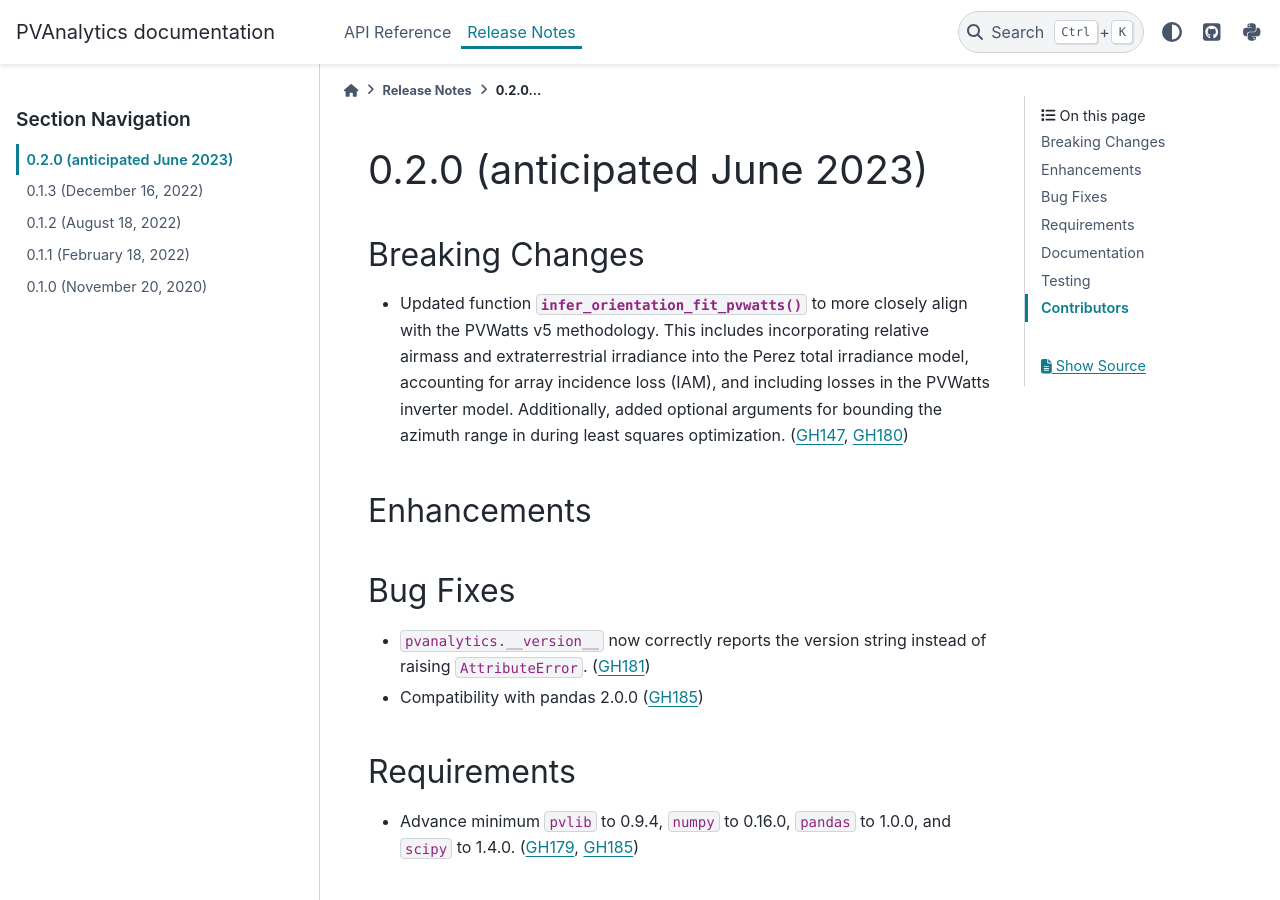
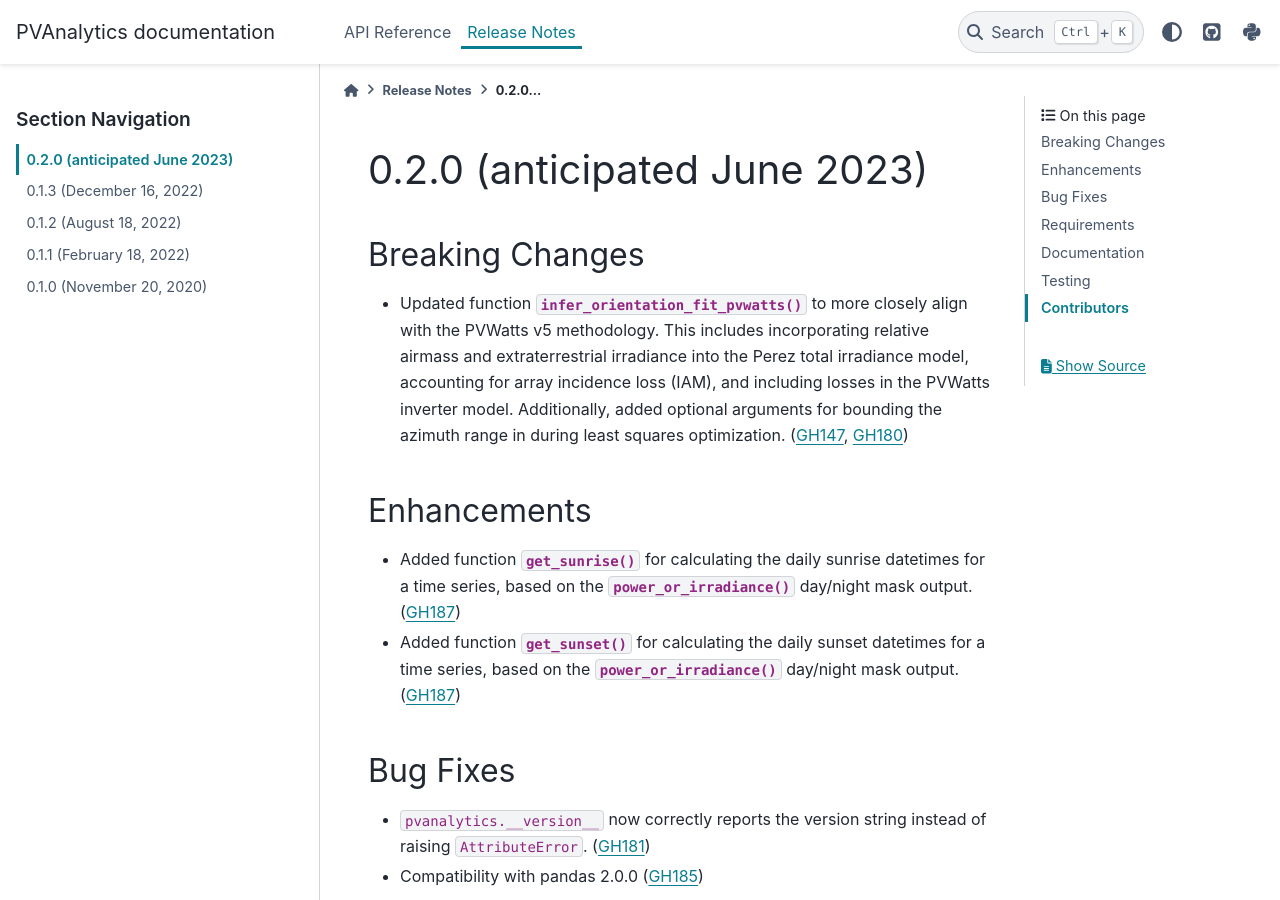
Before and after one commit to pvlib/pvanalytics, a Sphinx documentation site: the page built from docs/whatsnew/0.2.0.rst, in a window 1280 px wide and 900 px high. Built offline with Sphinx 7.4.7 and the PyData theme 0.15.4, drawn with Linux system fonts in a browser that asks for light colours; pages that are not in the unit, such as notebooks, are missing from menus.

Commit message:
update the whatsnew

```diff
--- a/docs/api.rst
+++ b/docs/api.rst
@@ -248,12 +248,16 @@
 Daytime
 -------
 
-Functions that return a Boolean mask indicating day and night.
+Functions that relate to determining day/night periods in a time
+series, and getting sunrise and sunset times based on the day-night mask
+outputs.
 
 .. autosummary::
    :toctree: generated/
 
    features.daytime.power_or_irradiance
+   features.daytime.get_sunrise
+   features.daytime.get_sunset
 
 Shading
 -------
--- a/docs/whatsnew/0.2.0.rst
+++ b/docs/whatsnew/0.2.0.rst
@@ -15,6 +15,14 @@
 
 Enhancements
 ~~~~~~~~~~~~
+* Added function :py:func:`~pvanalytics.features.daytime.get_sunrise`
+  for calculating the daily sunrise datetimes for a time series, based on the
+  :py:func:`~pvanalytics.features.daytime.power_or_irradiance` day/night mask output.
+  (:pull:`187`)
+* Added function :py:func:`~pvanalytics.features.daytime.get_sunset`
+  for calculating the daily sunset datetimes for a time series, based on the
+  :py:func:`~pvanalytics.features.daytime.power_or_irradiance` day/night mask output.
+  (:pull:`187`)
 
 
 Bug Fixes
```
